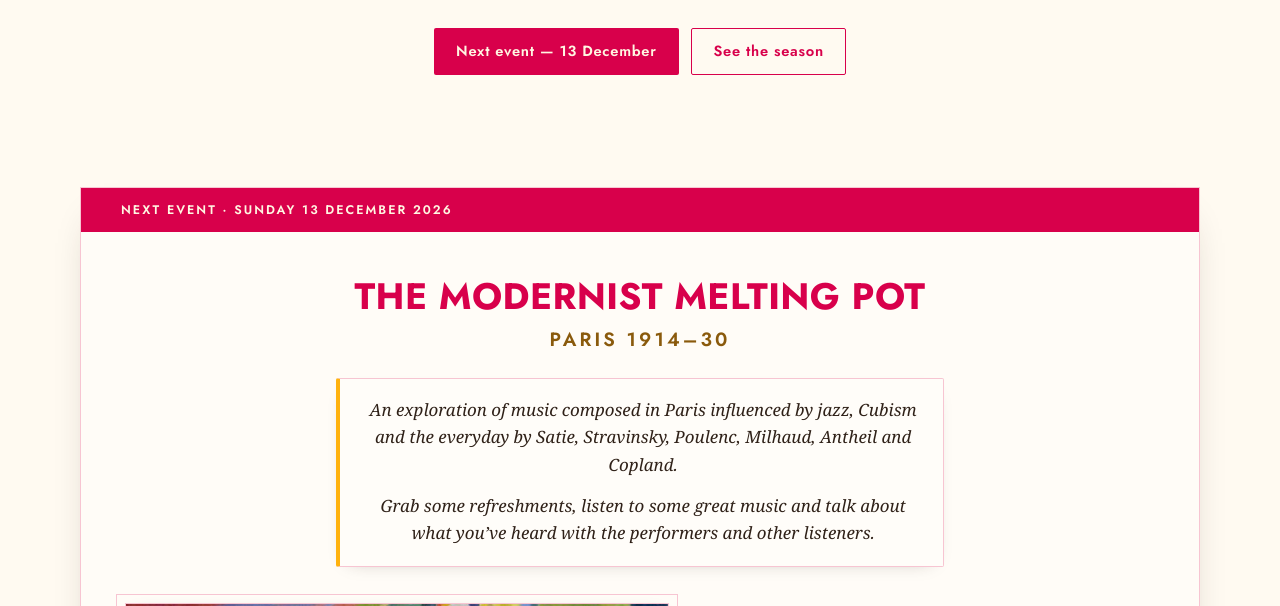
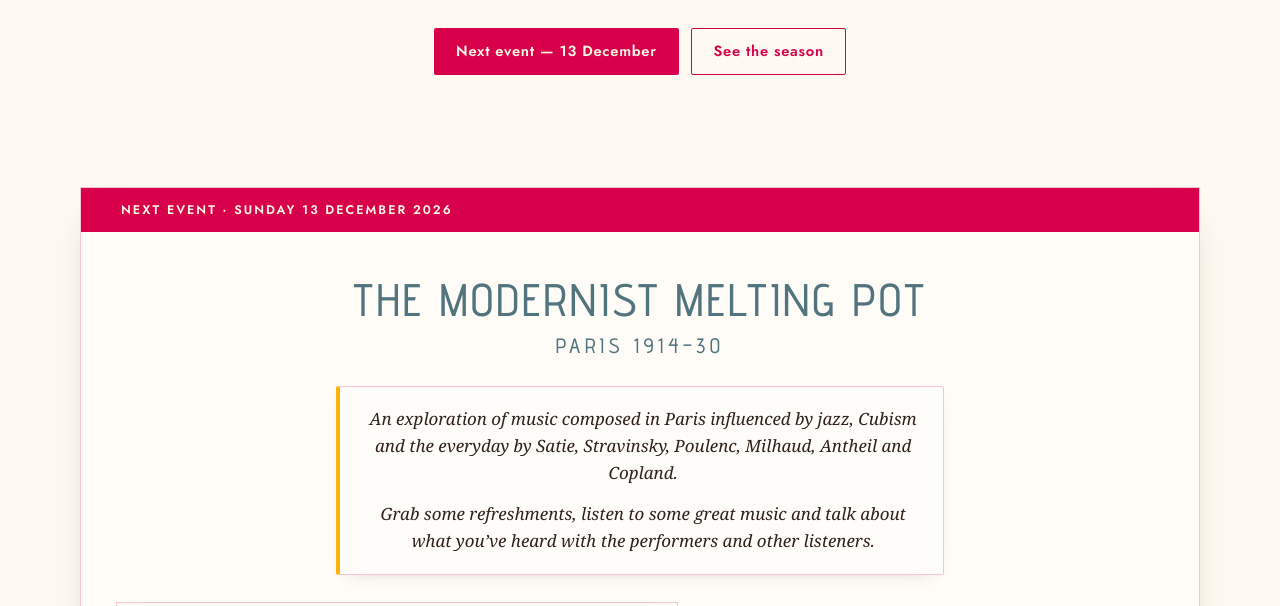
Before and after one commit to tcorbettclark/talkestra, a website: page public/index.html in a window 1280 px wide. Shown: the part 494-1100 px from the top of the page. Drawn offline with Linux system fonts and the light colour scheme.

Commit message:
Match December poster typography and colour

```diff
--- a/public/index.html
+++ b/public/index.html
@@ -32,7 +32,7 @@
          See the @font-face note in styles.css. -->
     <link
       rel="stylesheet"
-      href="https://fonts.googleapis.com/css2?family=Jost:wght@500;600;700&family=Noto+Serif:ital,wght@0,400;0,600;1,400;1,600&display=swap"
+      href="https://fonts.googleapis.com/css2?family=Advent+Pro:wght@500&family=Jost:wght@500;600;700&family=Noto+Serif:ital,wght@0,400;0,600;1,400;1,600&display=swap"
     />
     <link rel="stylesheet" href="/styles.css" />
   </head>
--- a/public/styles.css
+++ b/public/styles.css
@@ -18,6 +18,7 @@
   --crimson-on-gold: #8f0030;   /* deepened for legibility on gold — 5.26:1 */
   --gold:            #ffb20e;
   --gold-bronze:     #8a5a0c;   /* eyebrow text on cream — 5.69:1 */
+  --poster-teal:     #51747e;   /* sampled from the December poster */
   --cream:           #ffe8b6;   /* brand cream, for graphics */
   --cream-text:      #fff6e2;   /* cream for text on crimson — 4.86:1 */
 
@@ -31,6 +32,7 @@
   /* Type — Lovelo is not on Google Fonts; see the @font-face note below.
      Jost is the stand-in until the Lovelo files are dropped in. */
   --font-display: "Lovelo", "Jost", "Futura", "Avenir Next", "Century Gothic", system-ui, sans-serif;
+  --font-poster:  "Advent Pro", "Lovelo", "Jost", "Futura", "Avenir Next", "Century Gothic", system-ui, sans-serif;
   --font-serif:   "Noto Serif", Georgia, "Times New Roman", serif;
 
   /* Layout */
@@ -381,21 +383,26 @@ section[id] { scroll-margin-top: 5.5rem; }
 .programme-body { padding: clamp(1.5rem, 4vw, 2.75rem); }
 
 .programme-title {
-  max-width: 26ch;
+  max-width: 28ch;
   margin: 0 auto 0.35rem;
   text-align: center;
-  font-size: clamp(1.45rem, 4vw, 2.3rem);
+  font-family: var(--font-poster);
+  font-size: clamp(1.7rem, 4.8vw, 2.85rem);
+  font-weight: 500;
+  letter-spacing: 0.06em;
+  line-height: 1.05;
+  color: var(--poster-teal);
 }
 
 .programme-subtitle {
   margin: 0 auto 1.4rem;
   text-align: center;
-  font-family: var(--font-display);
-  font-weight: 600;
-  font-size: clamp(0.95rem, 2.2vw, 1.2rem);
-  letter-spacing: 0.16em;
+  font-family: var(--font-poster);
+  font-weight: 500;
+  font-size: clamp(1rem, 2.4vw, 1.3rem);
+  letter-spacing: 0.2em;
   text-transform: uppercase;
-  color: var(--gold-bronze);
+  color: var(--poster-teal);
 }
 
 .programme-grid {
```
